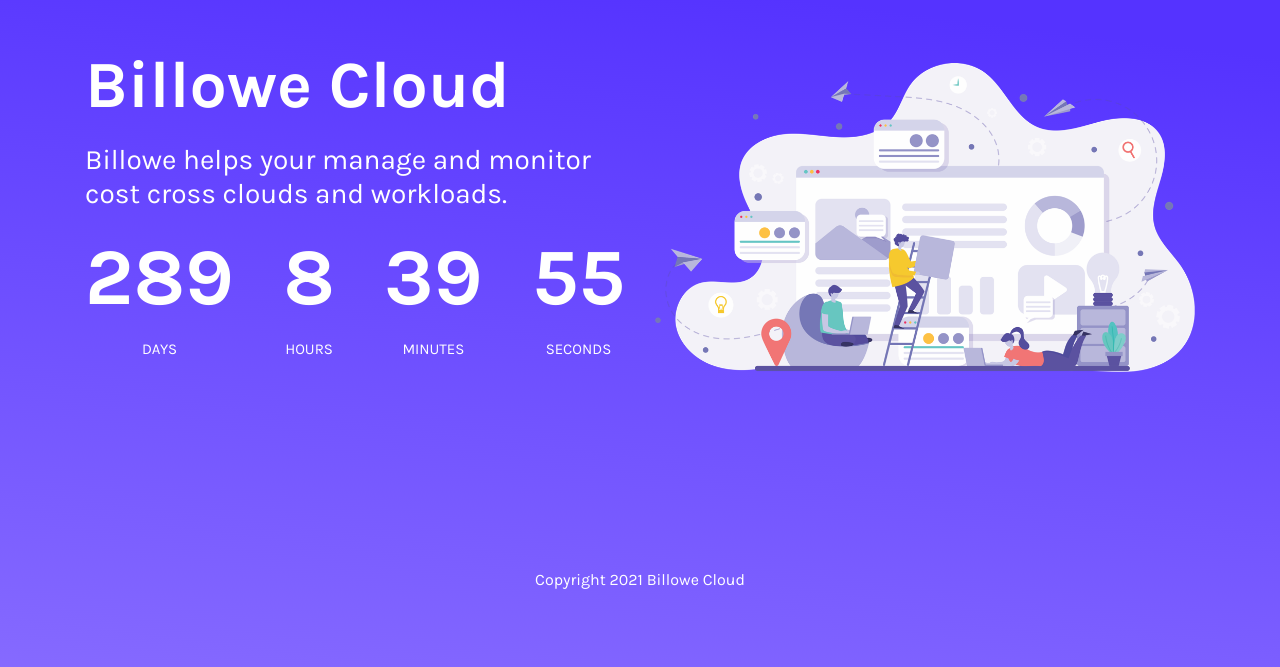
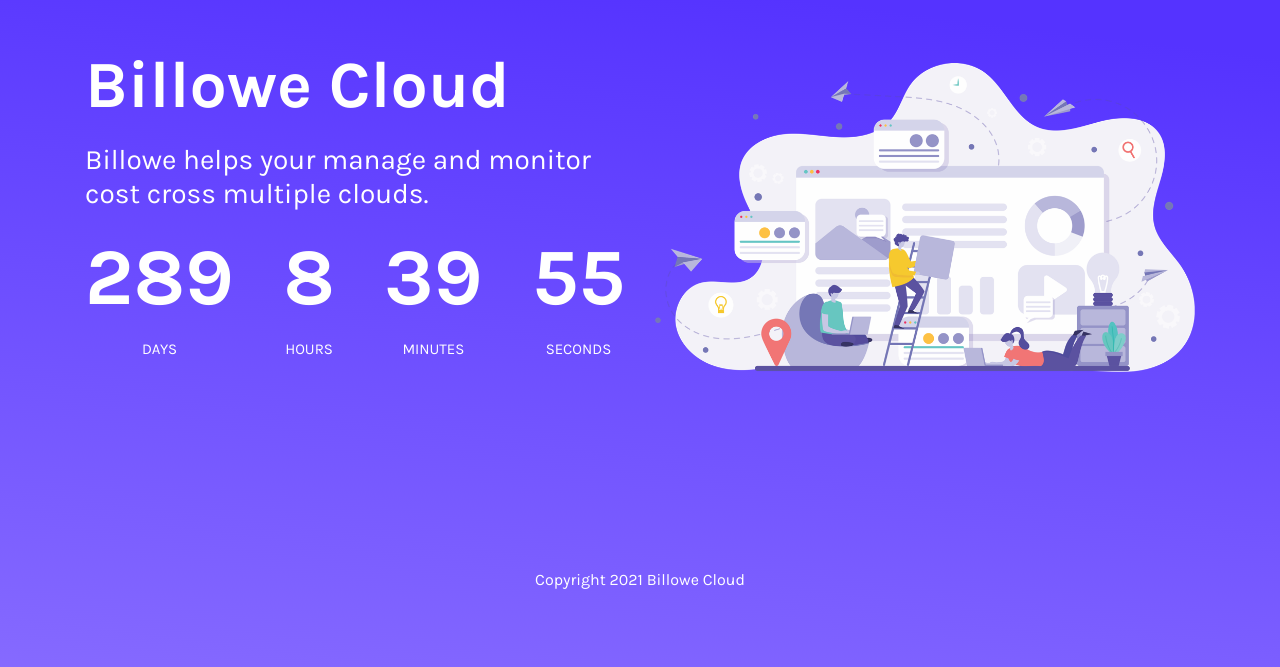
Before and after one commit to Billowe/billowe-coming-soon, a website: page index.html in a window 1280 px wide. Shown: the part 133-800 px from the top of the page. Drawn offline with nearby package versions, Linux system fonts and the light colour scheme.

Commit message:
changed verbiage

```diff
--- a/index.html
+++ b/index.html
@@ -18,8 +18,7 @@
             <div class="row">
                 <div class="col-md-6 section-left">
                     <h1 class="page-title">Billowe Cloud</h1>
-                    <h3>Billowe helps your manage and monitor cost cross clouds and workloads.</h3>
-
+                    <h3>Billowe helps your manage and monitor cost cross multiple clouds.</h3>
                     <div id="timer" class="bd-cd-timer">
                         <div class="time-card">
                             <span class="time-count" id="days"></span>
```
